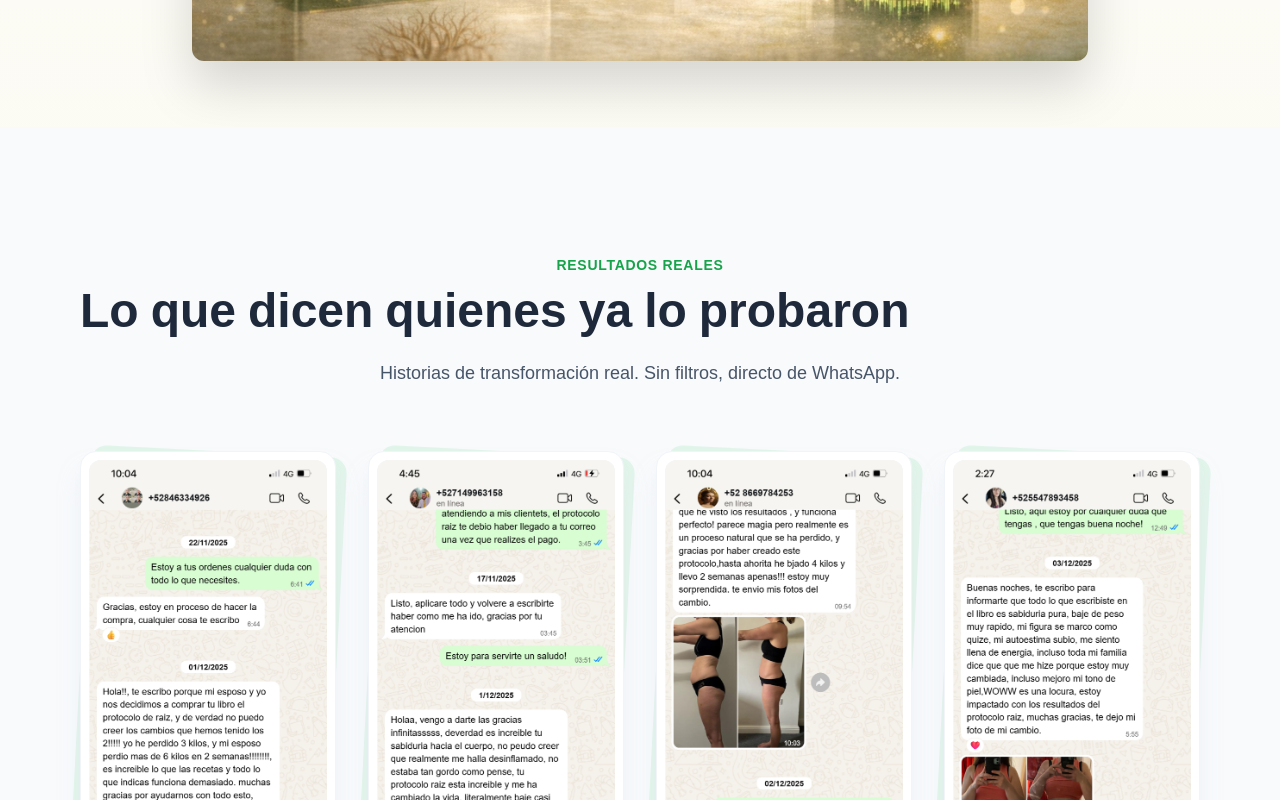
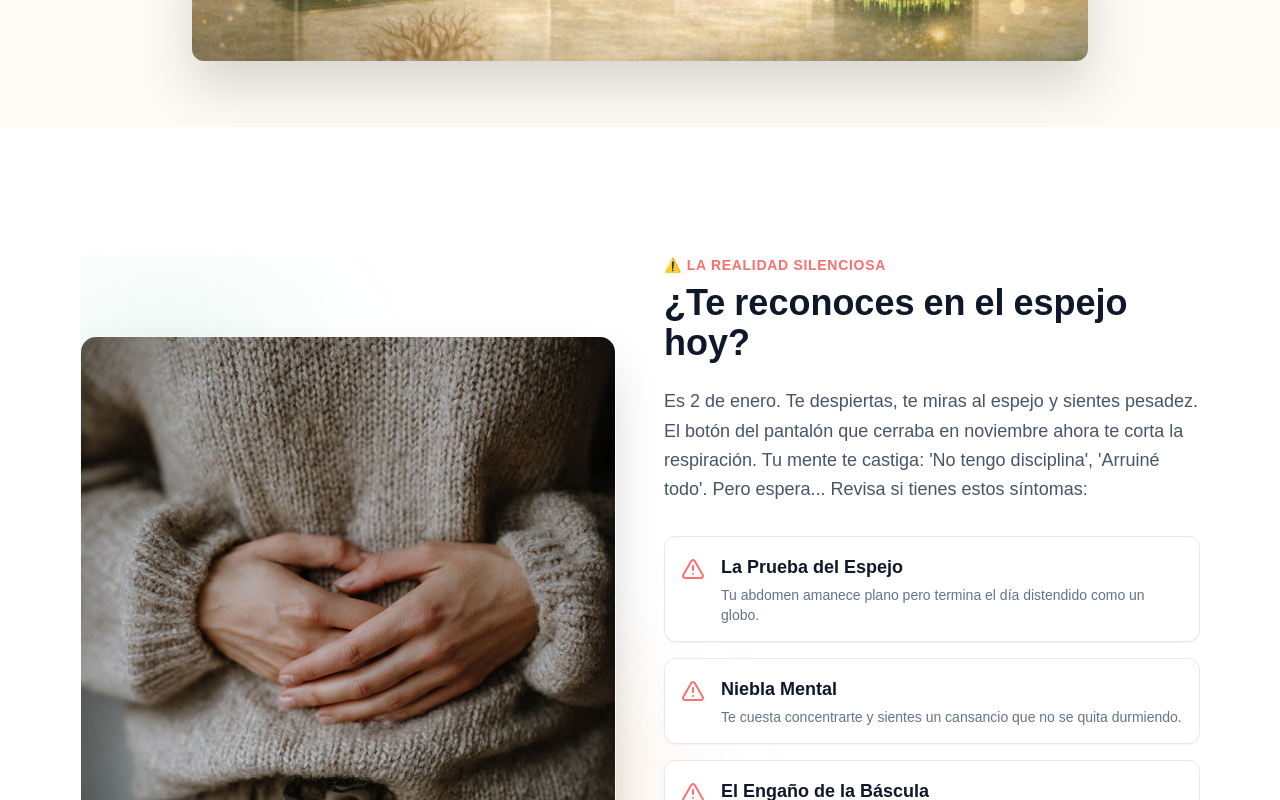
Before and after one commit to Str0k/protocolo-raiz, a React (Vite) app: page / in a window 1280 px wide. Shown: the part 1900-2700 px from the top of the page. Built offline with nearby package versions, Linux system fonts and the light colour scheme.

Commit message:
movido de posicion

```diff
--- a/src/App.jsx
+++ b/src/App.jsx
@@ -85,7 +85,7 @@ function App() {
         {/* Critical above-the-fold content loads immediately */}
         <Hero />
         <ProductImpact />
-        <Reviews />
+
         <Problem />
 
         {/* Lazy load remaining sections */}
@@ -109,6 +109,7 @@ function App() {
           <CommunitySupport />
         </Suspense>
 
+        <Reviews />
         <ValueStack />
 
         {/* Second checkout - loads eagerly for conversions */}
```
